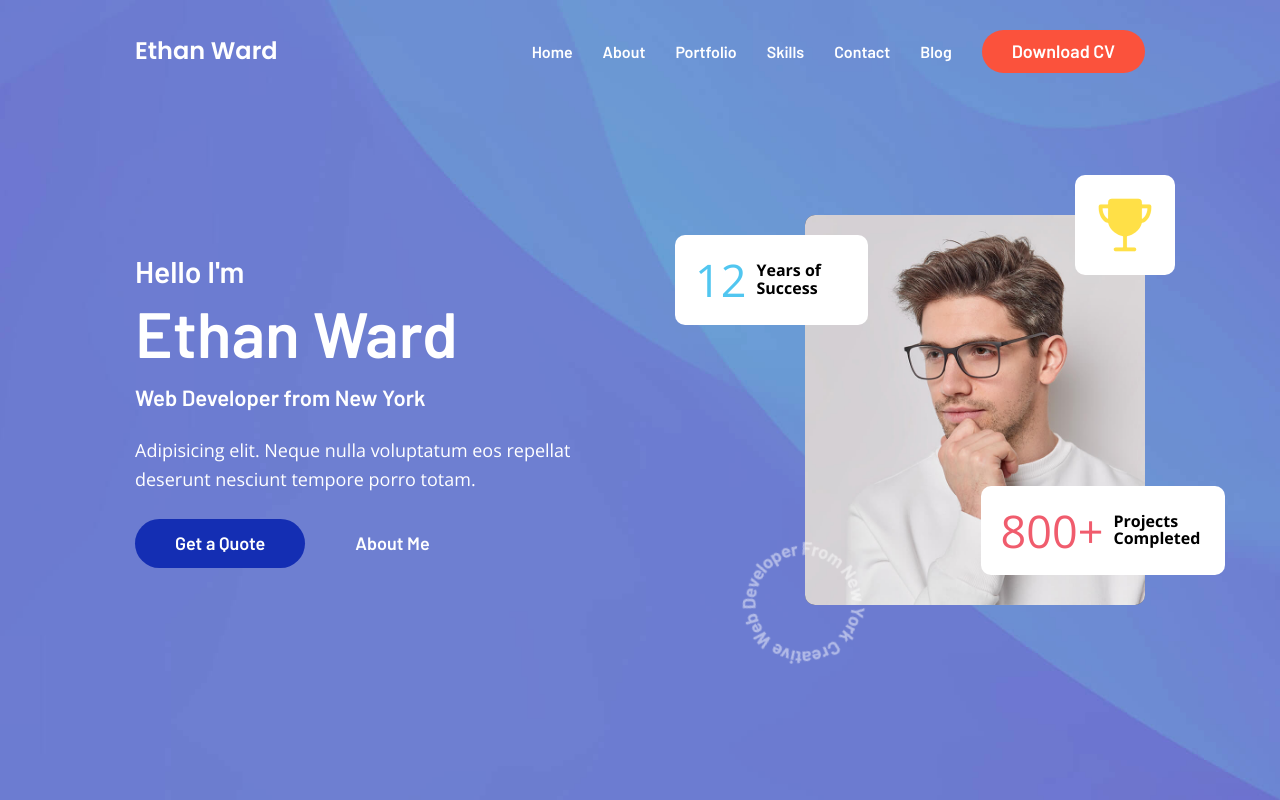
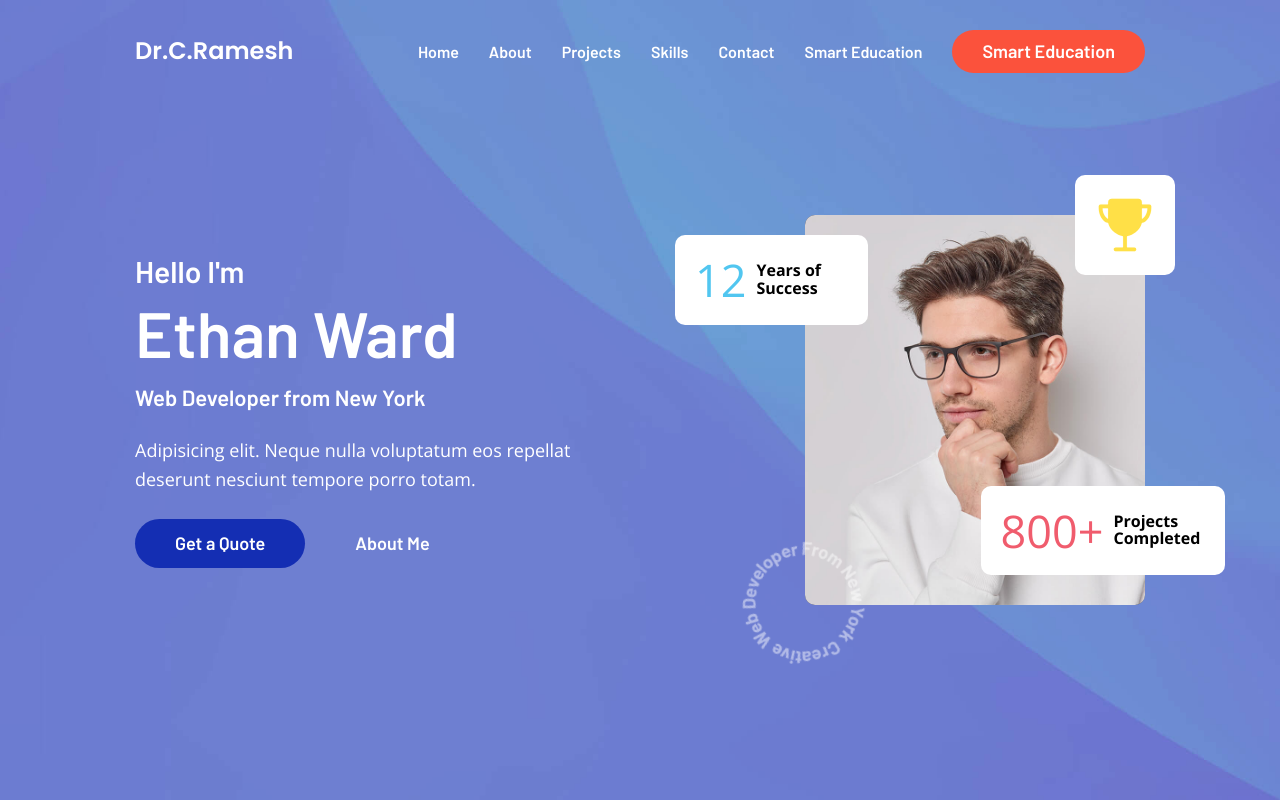
Before and after one commit to parklymedia/Dr.C.Ramesh, a plain HTML site: page index.html in a window 1280 px wide. Shown: the top 800 px of the page. Drawn offline with nearby package versions, Linux system fonts and the light colour scheme.

Commit message:
Update index.html

```diff
--- a/index.html
+++ b/index.html
@@ -37,7 +37,7 @@
     <div class="container">
 
       <a href="#">
-        <h1 class="logo">Ethan Ward</h1>
+        <h1 class="logo">Dr.C.Ramesh</h1>
       </a>
 
       <button class="nav-toggle-btn" aria-label="Toggle Menu" data-nav-toggle-btn>
@@ -57,7 +57,7 @@
           </li>
 
           <li>
-            <a href="#portfolio" class="navbar-link" data-nav-link>Portfolio</a>
+            <a href="#portfolio" class="navbar-link" data-nav-link>Projects</a>
           </li>
 
           <li>
@@ -69,11 +69,11 @@
           </li>
 
           <li>
-            <a href="#blog" class="navbar-link" data-nav-link>Blog</a>
+            <a href="#blog" class="navbar-link" data-nav-link>Smart Education</a>
           </li>
 
           <li>
-            <a href="#" class="btn btn-primary">Download CV</a>
+            <a href="#" class="btn btn-primary">Smart Education</a>
           </li>
 
         </ul>
```
